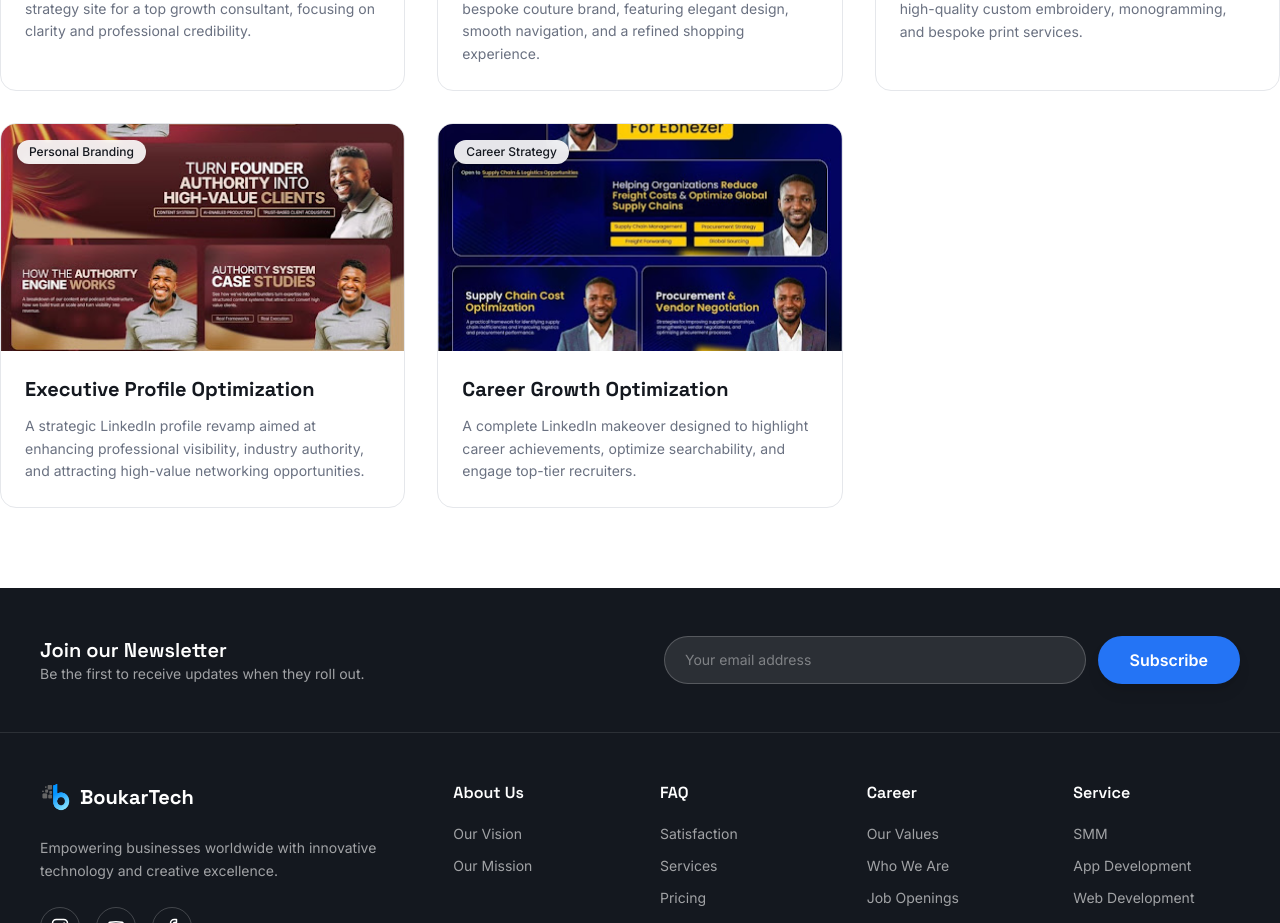
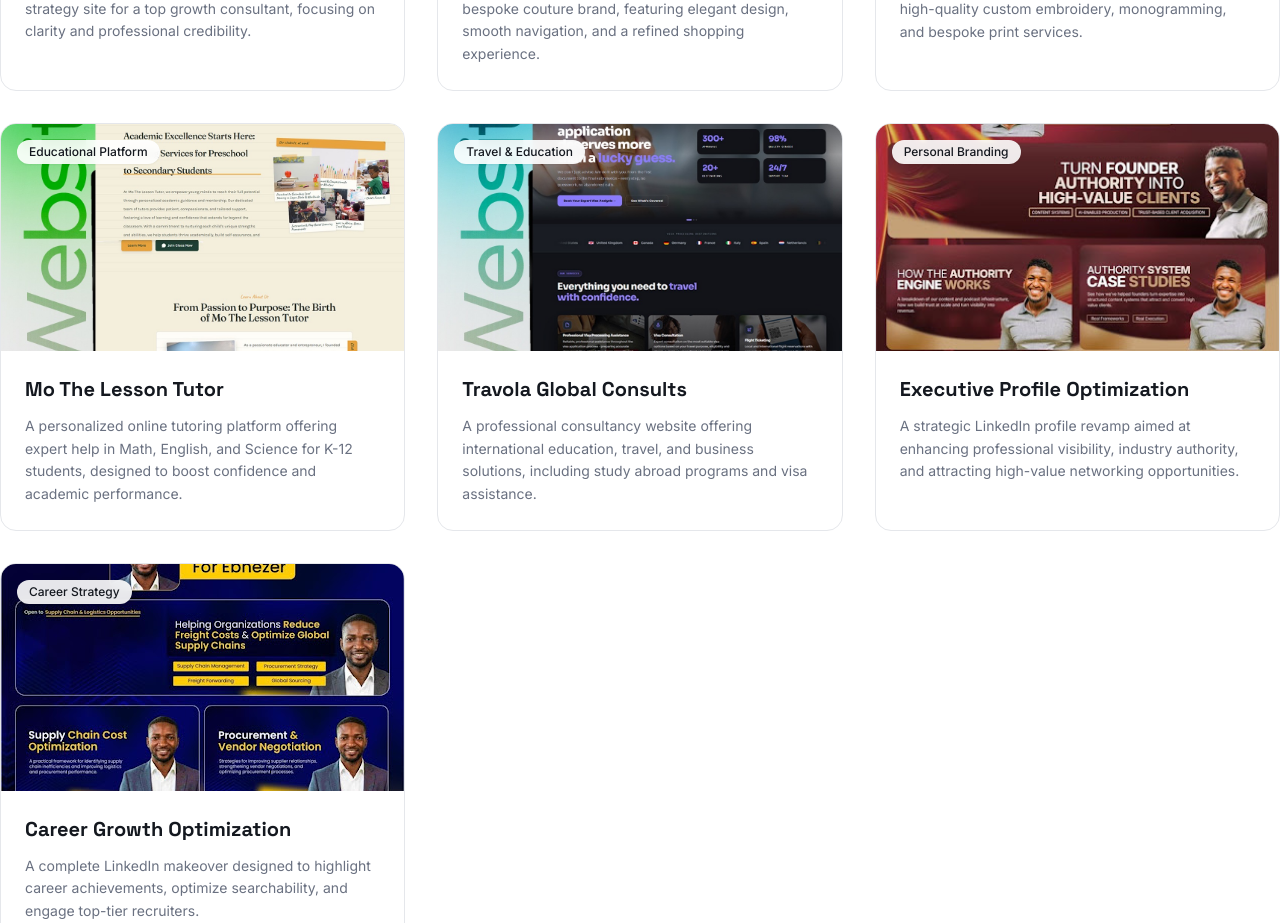
Before and after one commit to Jo-shua09/BoukarTech-Website, a React (Vite) app: page /portfolio in a window 1280 px wide. Shown: the part 1200-2123 px from the top of the page. Built offline with nearby package versions, Linux system fonts and the light colour scheme.

Commit message:
Refactor code structure for improved readability and maintainability

```diff
--- a/src/assets/data/portfolio.ts
+++ b/src/assets/data/portfolio.ts
@@ -6,6 +6,8 @@ import kenavidcouture from "@/assets/images/kenavid-couture.jpg";
 import kenavidmonogram from "@/assets/images/kenavid-monogram.jpg";
 import linkedin1 from "@/assets/images/linkedin-1.jpg";
 import linkedin2 from "@/assets/images/linkedin-2.jpg";
+import moTutor from "@/assets/images/mo-tutor.jpg";
+import travolaglobal from "@/assets/images/travolaglobal.jpg";
 
 export const portfolioProjects = [
   {
@@ -67,6 +69,26 @@ export const portfolioProjects = [
   },
   {
     id: 7,
+    title: "Mo The Lesson Tutor",
+    category: "Educational Platform",
+    type: "Websites",
+    image: moTutor,
+    description:
+      "A personalized online tutoring platform offering expert help in Math, English, and Science for K-12 students, designed to boost confidence and academic performance.",
+    link: "https://www.mo-thelessontutor.com",
+  },
+  {
+    id: 8,
+    title: "Travola Global Consults",
+    category: "Travel & Education",
+    type: "Websites",
+    image: travolaglobal,
+    description:
+      "A professional consultancy website offering international education, travel, and business solutions, including study abroad programs and visa assistance.",
+    link: "https://travolaglobalconsults.com",
+  },
+  {
+    id: 7,
     title: "Executive Profile Optimization",
     category: "Personal Branding",
     type: "LinkedIn Optimization",
```
Also changed, not shown: src/assets/images/mo-tutor.jpg (added), src/assets/images/travolaglobal.jpg (added).
